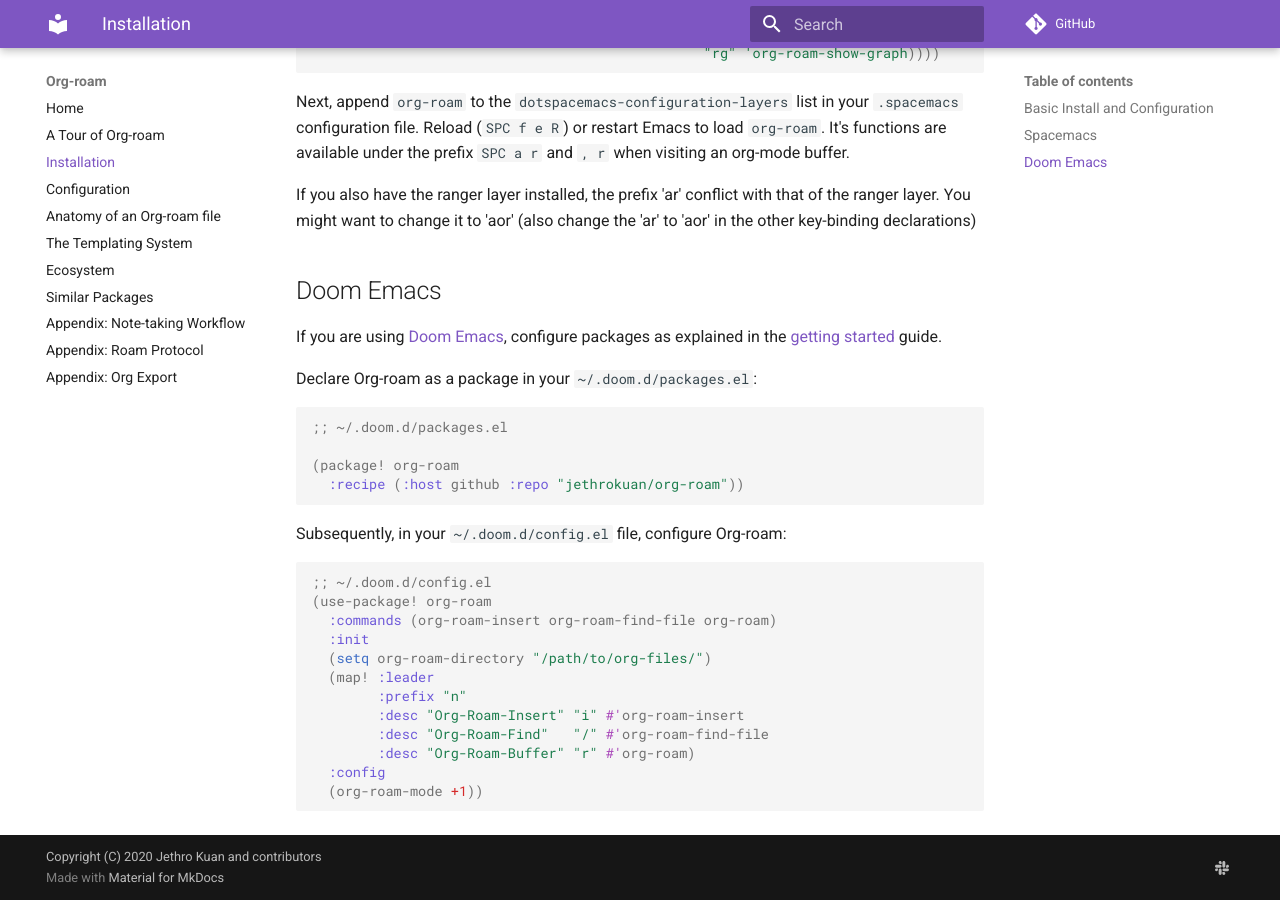
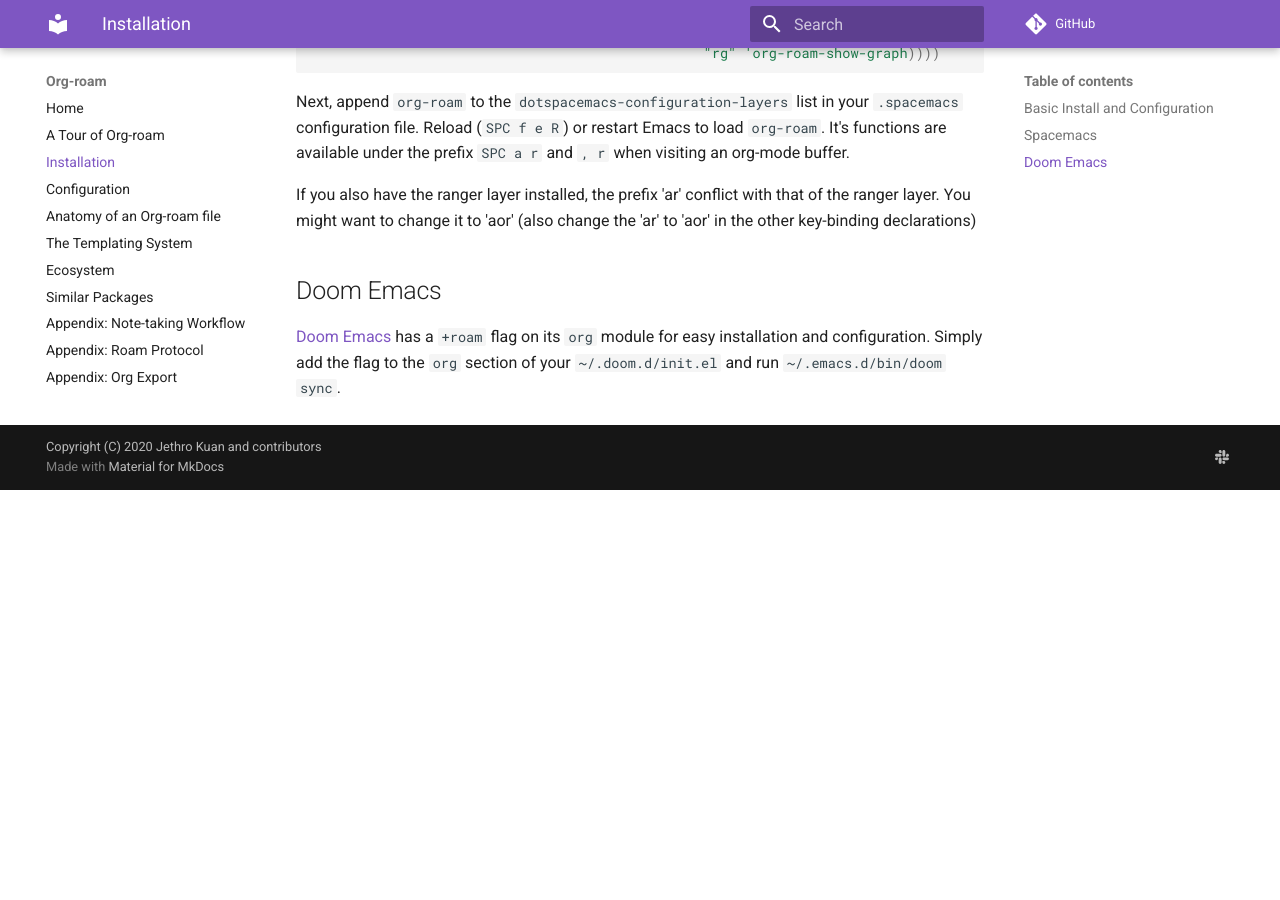
Before and after one commit to org-roam/org-roam, an MkDocs documentation site: the page built from doc/installation.md, in a window 1280 px wide and 900 px high, scrolled down 1534 px. Built offline with MkDocs 1.6.1 and Material for MkDocs 9.7.7, drawn with Linux system fonts in a browser that asks for light colours; comment, search, counter and statistics services are not loaded; after the commit the page ends 2024 px from its top, so only the background shows below that.

Commit message:
(docs): simplifying doom installation instructions (#381)
With the new `+roam` flag now added to doom emacs, this simplifies the instructions.

````diff
--- a/doc/installation.md
+++ b/doc/installation.md
@@ -89,34 +89,9 @@
 
 ## Doom Emacs
 
-If you are using [Doom Emacs][doom], configure packages as explained in the
-[getting started][doom-getting-started] guide.
-
-Declare Org-roam as a package in your `~/.doom.d/packages.el`:
-
-```elisp
-;; ~/.doom.d/packages.el
-
-(package! org-roam
-  :recipe (:host github :repo "jethrokuan/org-roam"))
-```
-
-Subsequently, in your `~/.doom.d/config.el` file, configure Org-roam:
-
-```elisp
-;; ~/.doom.d/config.el
-(use-package! org-roam
-  :commands (org-roam-insert org-roam-find-file org-roam)
-  :init
-  (setq org-roam-directory "/path/to/org-files/")
-  (map! :leader
-        :prefix "n"
-        :desc "Org-Roam-Insert" "i" #'org-roam-insert
-        :desc "Org-Roam-Find"   "/" #'org-roam-find-file
-        :desc "Org-Roam-Buffer" "r" #'org-roam)
-  :config
-  (org-roam-mode +1))
-```
+[Doom Emacs][doom] has a `+roam` flag on its `org` module for easy
+installation and configuration. Simply add the flag to the `org` section
+of your `~/.doom.d/init.el` and run `~/.emacs.d/bin/doom sync`.
 
 [use-package]: https://github.com/jwiegley/use-package
 [straight]: https://github.com/raxod502/straight.el
````
